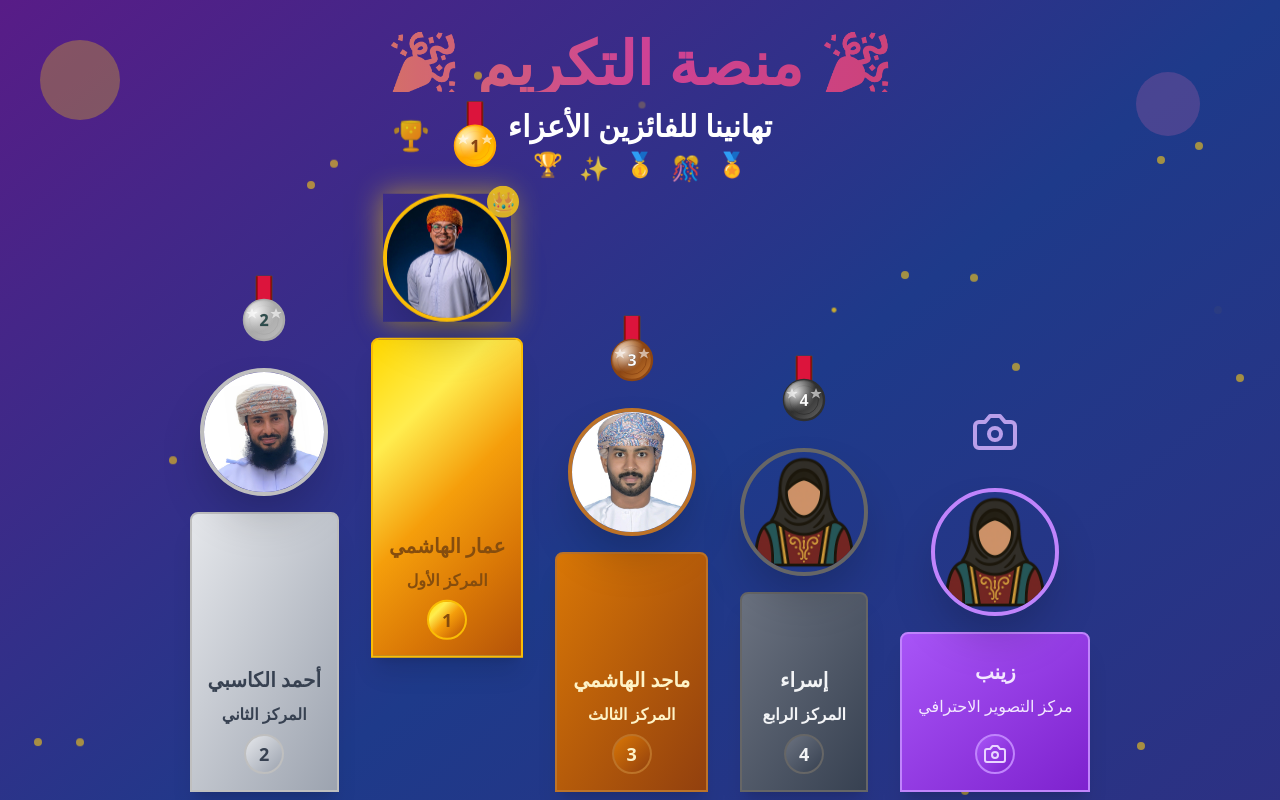
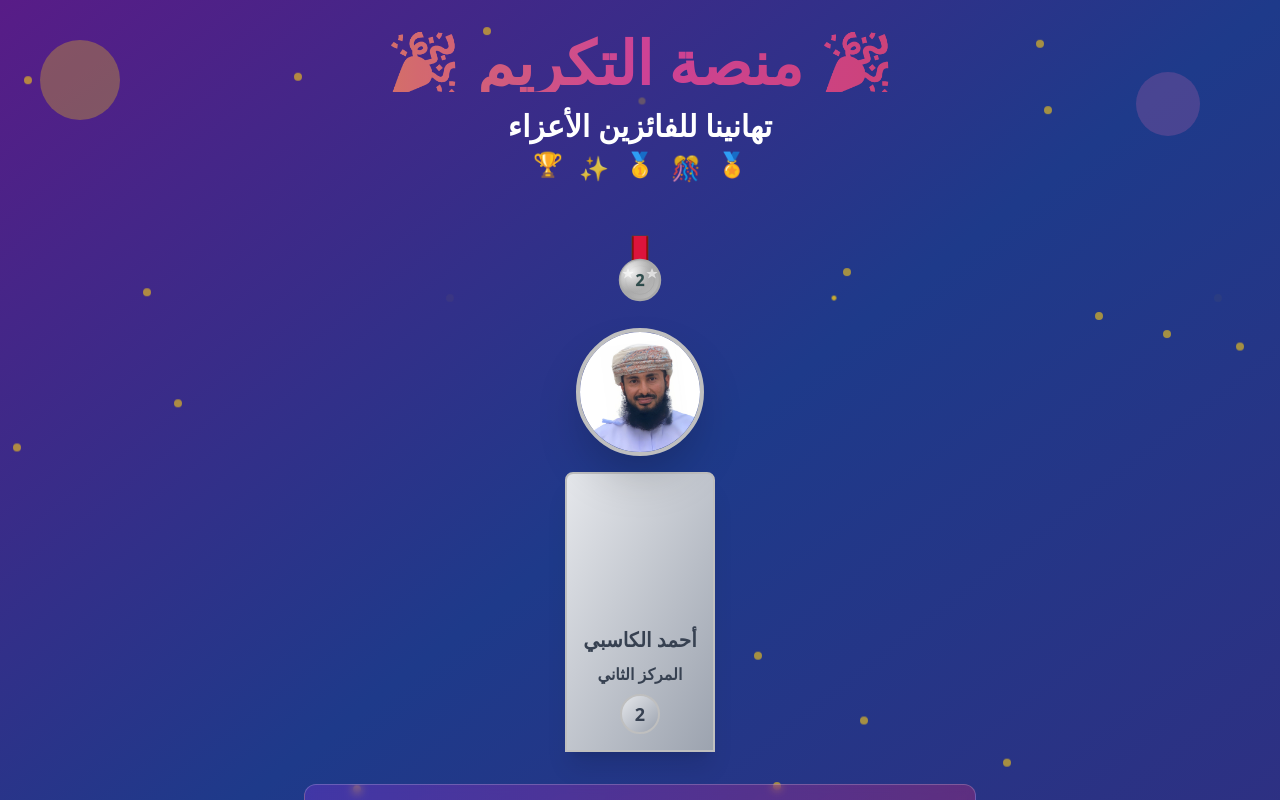
Before and after one commit to ICV-OM/takreem-al-fawzeen-platform, a React (Vite) app: page / in a window 1280 px wide. Shown: the top 800 px of the page. Built offline with nearby package versions, Linux system fonts and the light colour scheme.

Commit message:
Add podium animation
Implement a podium animation that displays each position for 5 seconds before transitioning to the next, and then stabilizes. Also, add celebration elements for each position.

```diff
--- a/src/pages/Index.tsx
+++ b/src/pages/Index.tsx
@@ -1,4 +1,5 @@
-import React from 'react';
+
+import React, { useState, useEffect } from 'react';
 import PodiumStep from '../components/PodiumStep';
 
 const Index = () => {
@@ -35,6 +36,30 @@ const Index = () => {
       height: "160px"
     }
   ];
+
+  const [currentWinnerIndex, setCurrentWinnerIndex] = useState(0);
+  const [isAnimationComplete, setIsAnimationComplete] = useState(false);
+
+  useEffect(() => {
+    if (currentWinnerIndex < winners.length) {
+      const timer = setTimeout(() => {
+        if (currentWinnerIndex === winners.length - 1) {
+          setIsAnimationComplete(true);
+        } else {
+          setCurrentWinnerIndex(prev => prev + 1);
+        }
+      }, 5000);
+
+      return () => clearTimeout(timer);
+    }
+  }, [currentWinnerIndex, winners.length]);
+
+  const getCurrentWinner = () => {
+    // ترتيب العرض: 1، 2، 3، 4، 5
+    const displayOrder = [1, 2, 3, 4, 5];
+    const position = displayOrder[currentWinnerIndex];
+    return winners.find(winner => winner.position === position);
+  };
 
   return (
     <div className="min-h-screen bg-gradient-to-br from-purple-900 via-blue-900 to-indigo-900 relative overflow-hidden">
@@ -80,16 +105,34 @@ const Index = () => {
 
         {/* Podium */}
         <div className="flex justify-center items-end gap-4 md:gap-8 max-w-6xl mx-auto mb-8">
-          {winners.map((winner) => (
+          {!isAnimationComplete ? (
+            // عرض الفائز الحالي منفرداً مع تأثير الظهور
+            <div className="animate-fade-in">
+              {getCurrentWinner() && (
                 <PodiumStep
-              key={winner.position}
+                  key={getCurrentWinner()!.position}
+                  position={getCurrentWinner()!.position}
+                  name={getCurrentWinner()!.name}
+                  subtitle={getCurrentWinner()!.subtitle}
+                  imageSrc={getCurrentWinner()!.imageSrc}
+                  height={getCurrentWinner()!.height}
+                />
+              )}
+            </div>
+          ) : (
+            // عرض جميع الفائزين معاً بعد انتهاء الرسوم المتحركة
+            winners.map((winner) => (
+              <div key={winner.position} className="animate-scale-in">
+                <PodiumStep
                   position={winner.position}
                   name={winner.name}
                   subtitle={winner.subtitle}
                   imageSrc={winner.imageSrc}
                   height={winner.height}
                 />
-          ))}
+              </div>
+            ))
+          )}
         </div>
 
         {/* Celebration Message */}
```
Lines whose indentation alone changed are shown as unchanged.
